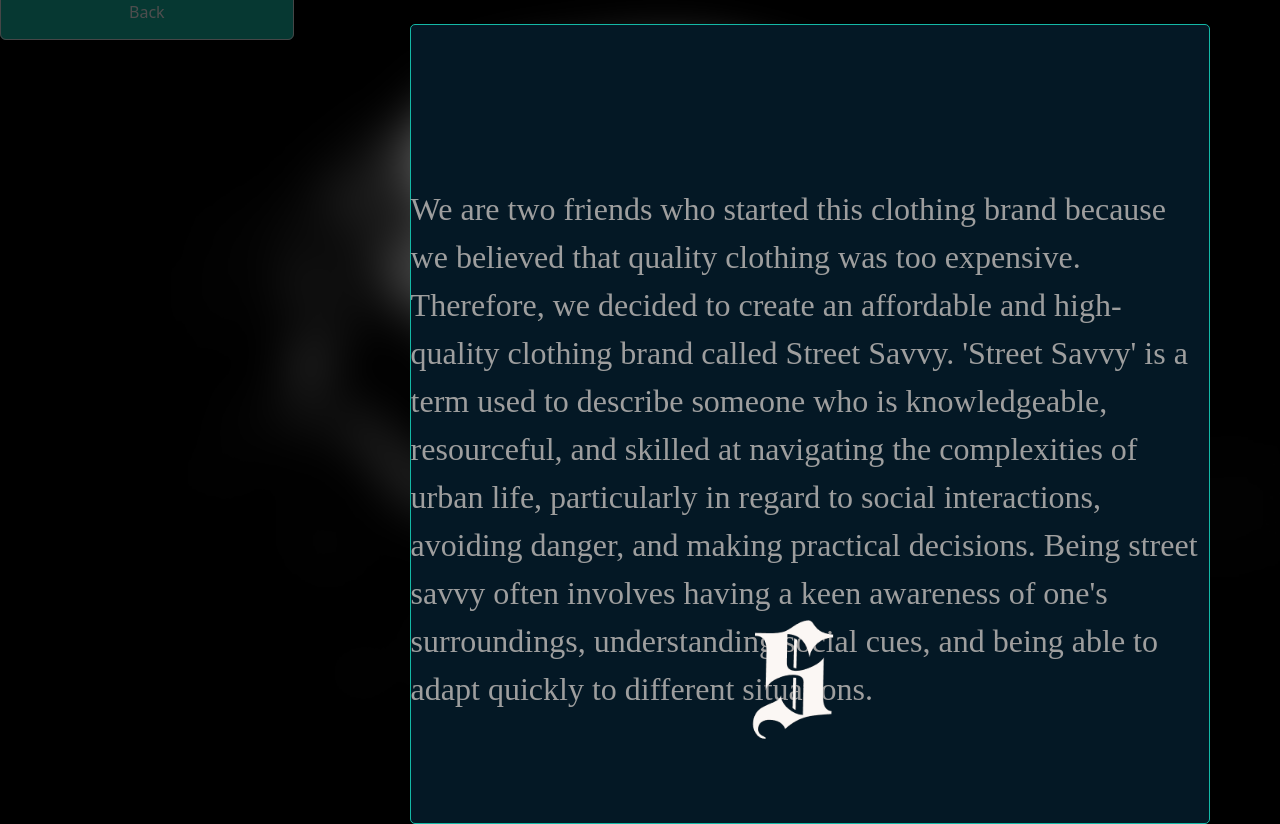
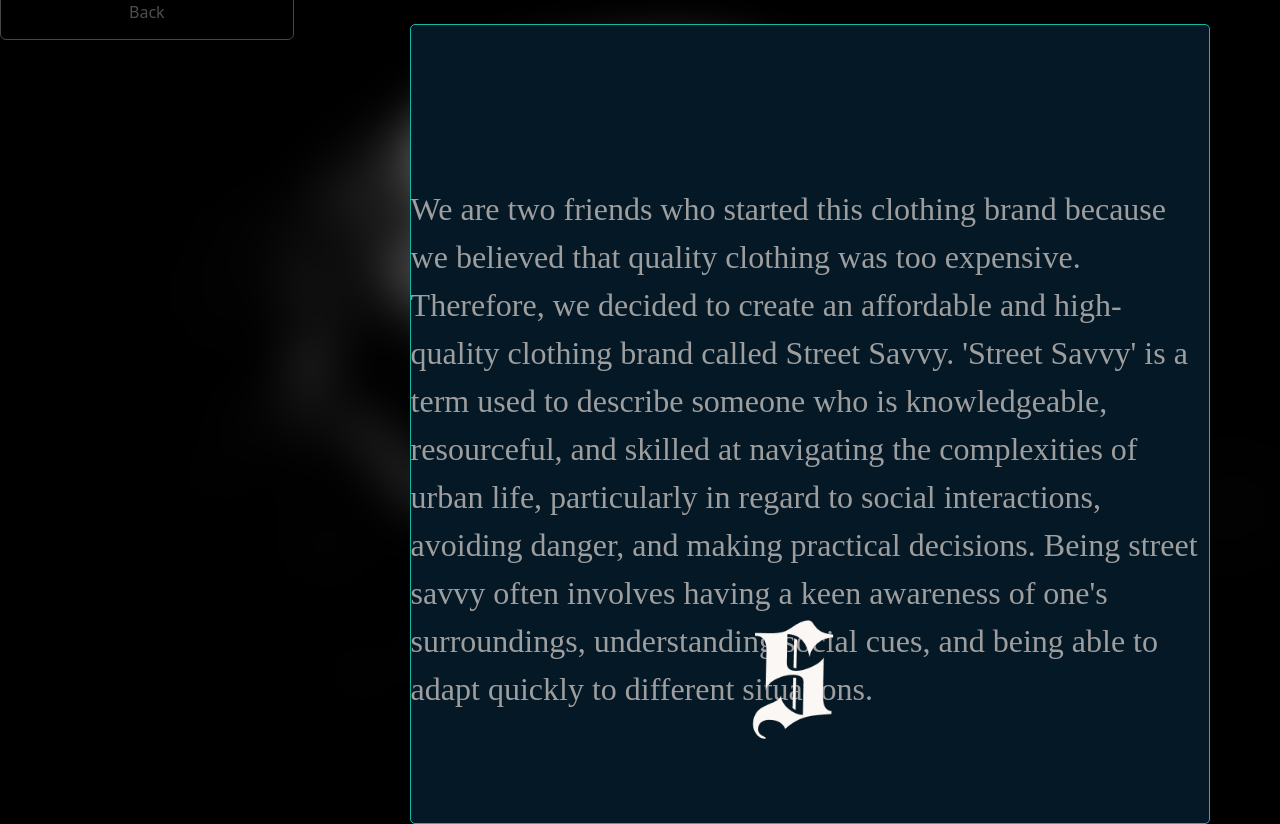
Before and after one commit to Streetsavvyofficial/Streetsavvyofficial.github.io, a website: page aboutus.html in a window 1280 px wide. Drawn offline with Linux system fonts and the light colour scheme; a web font is replaced by a local one.

Commit message:
Update aboutus.html

```diff
--- a/aboutus.html
+++ b/aboutus.html
@@ -37,7 +37,7 @@
 </head>
 <body class="h-full w-full backdrop-blur-xl">
 
-    <a class="px-32 py-4 bg-sky-950 text-white border rounded-md opacity-30 hover:bg-teal-500 duration-250 transition-colors" href="index.html">Back</a>
+ <a class="px-32 py-4 bg-neutral-800 text-white border rounded-md opacity-30 hover:bg-black duration-250 transition-colors" href="index.html">Back</a>
 
     <div class="div1"style="position: absolute; left: 32%; width: 800px; height: 800px; background: rgb(4, 24, 37); border-radius: 5px; border: 1px solid rgb(20 184 166);">
 
```
